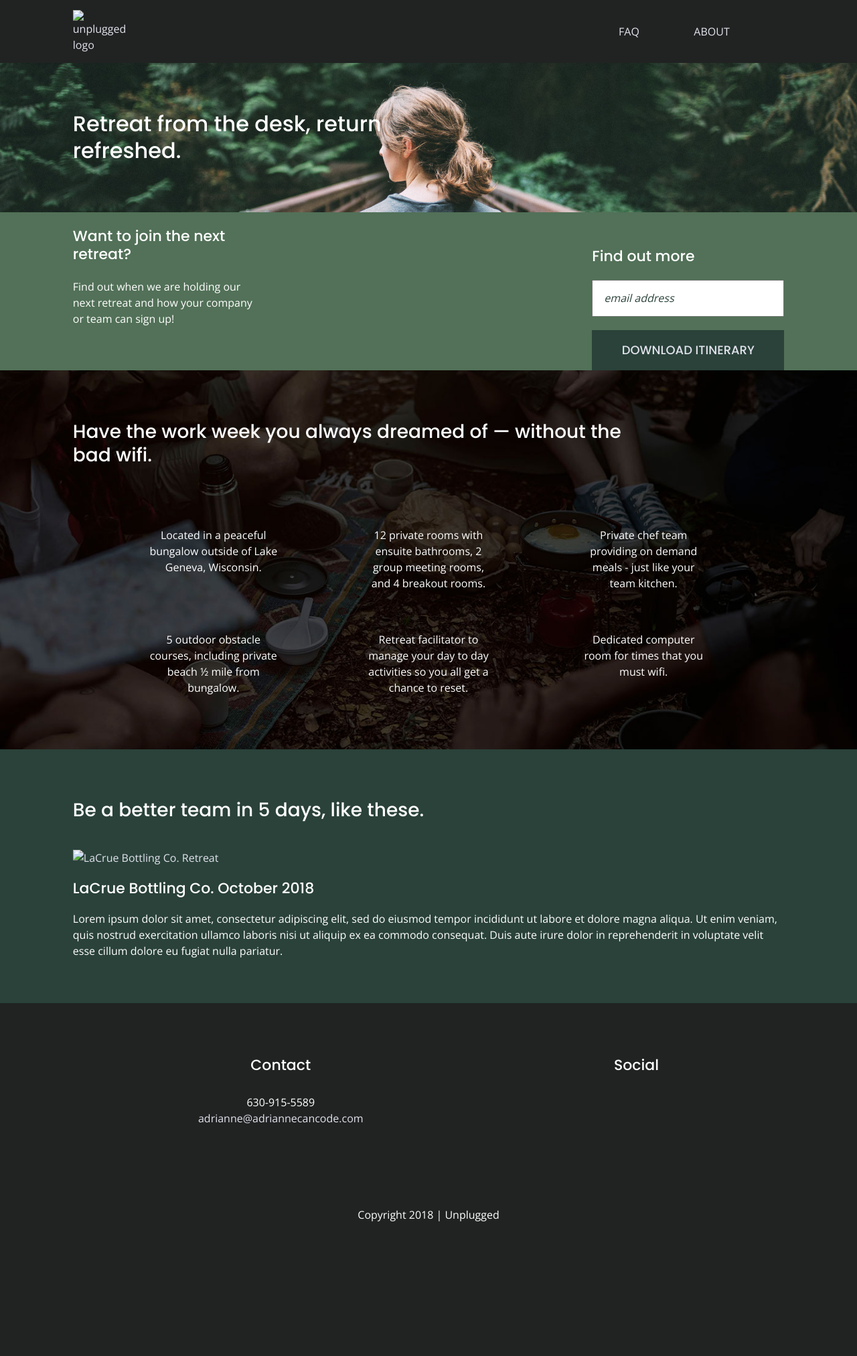
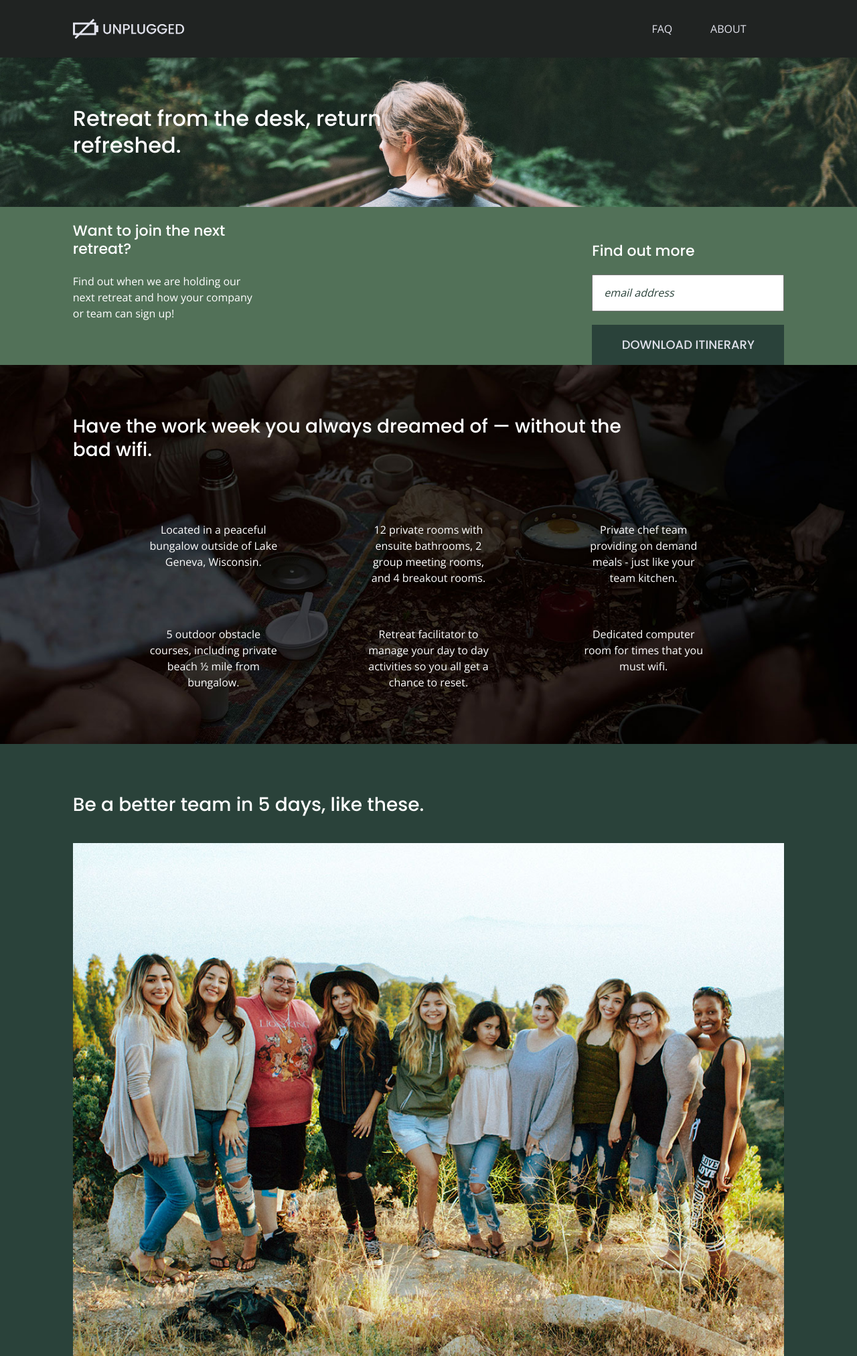
Before and after one commit to AdrianneKu/unplugged-retreat-ak, a website built with Parcel: page index.html in a window 1280 px wide. Shown: the top 2025 px of the page at 67% size. Before the commit the page ends 1846 px from the top, so only its background shows below. Built offline with nearby package versions, Linux system fonts and the light colour scheme.

Commit message:
Added logo to homepage, about page, faq page

```diff
--- a/index.html
+++ b/index.html
@@ -30,7 +30,9 @@
 <header>
   <div class="content-wrapper">
     <a href="#">
-      <img src="" alt="unplugged logo">
+      <figure>
+        <img src="img/unpluggedlogo.png" alt="unplugged logo">
+      </figure>
     </a>
     <div class="header-divider"></div>
     <nav>
@@ -103,7 +105,9 @@
       <h2>Be a better team in 5 days, like these.</h2>
       <article>
         <div>
-          <a href="#"><img src="" alt="LaCrue Bottling Co. Retreat"></a>
+          <figure>
+            <img src="img/omar-lopez-296944-unsplash.jpg" alt="unplugged logo">
+          </figure>
           <h3>LaCrue Bottling Co. October 2018</h3>
           <p>Lorem ipsum dolor sit amet, consectetur adipiscing elit, sed do eiusmod tempor incididunt ut labore et dolore magna aliqua. Ut enim veniam, quis nostrud exercitation ullamco laboris nisi ut aliquip ex ea commodo consequat. Duis aute irure dolor in reprehenderit in voluptate velit esse cillum dolore eu fugiat nulla pariatur.
           </p>
```
Also changed, not shown: about/index.html (+5 -1 lines), faq/index.html (+5 -1 lines).
